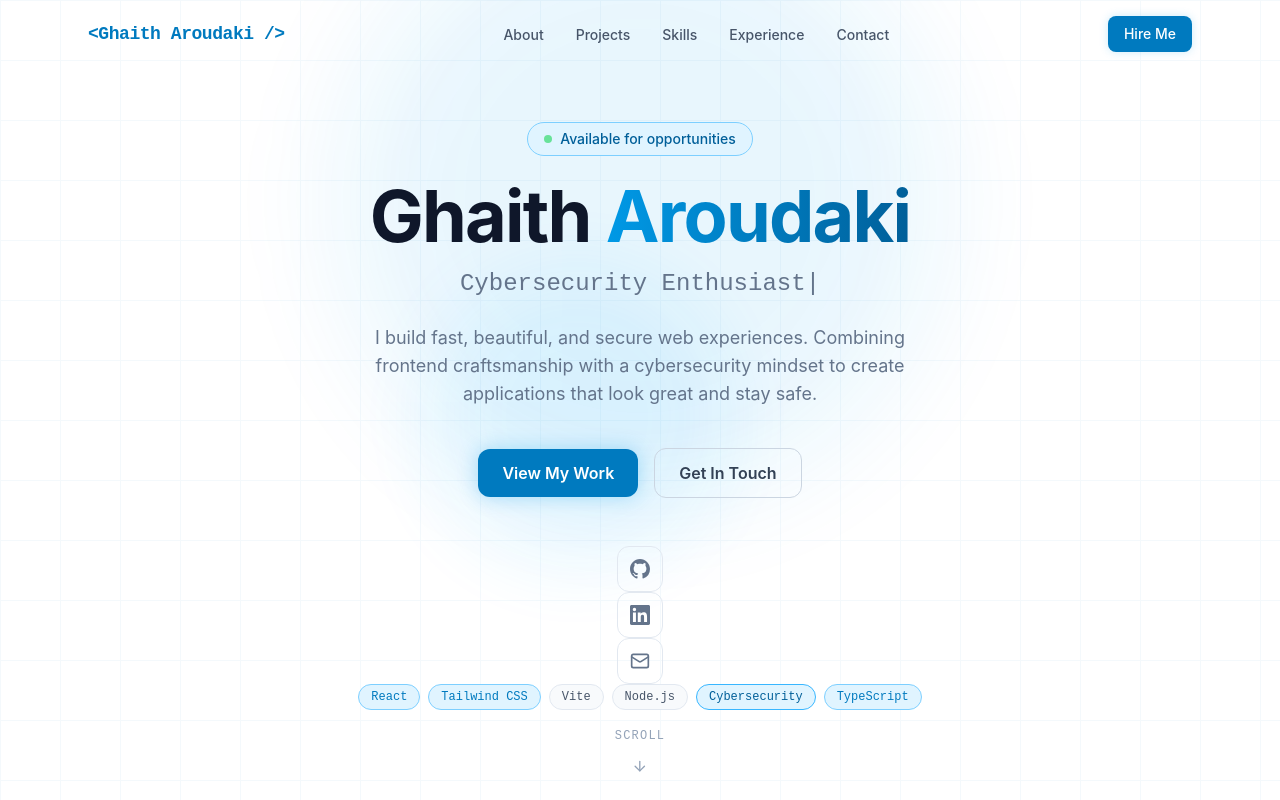
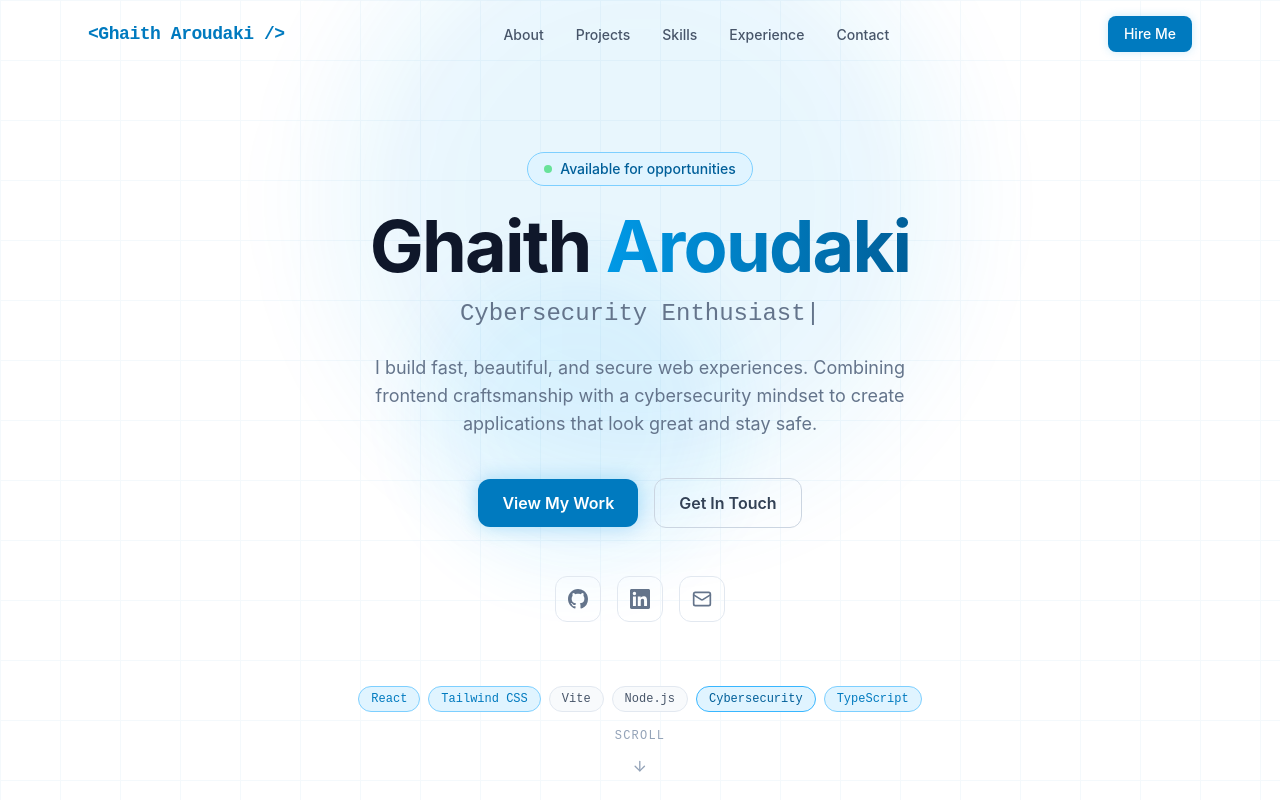
Before and after one commit to ghaitharoudaki/ghaith-portfolio, a React (Vite) app: page / in a window 1280 px wide. Shown: the top 800 px of the page. Built offline with nearby package versions, Linux system fonts and the light colour scheme.

Commit message:
fixed some UI

```diff
--- a/src/sections/Hero.jsx
+++ b/src/sections/Hero.jsx
@@ -1,6 +1,6 @@
 import { TypeAnimation } from "react-type-animation";
 import { motion } from "framer-motion";
-import { ArrowDown, Code2, ExternalLink, Mail } from "lucide-react";
+import { ArrowDown, Mail } from "lucide-react";
 
 const techBadges = [
   { label: "React", color: "text-ocean-500 border-ocean-200 bg-ocean-50" },
@@ -57,7 +57,7 @@ export default function Hero() {
       <div className="absolute top-1/3 left-1/3 w-[300px] h-[300px] rounded-full bg-ocean-300/10 blur-2xl pointer-events-none animate-pulse-slow" />
 
       {/* Main content */}
-      <div className="relative z-10 max-w-6xl mx-auto px-6 pt-24 pb-16 flex flex-col items-center text-center">
+      <div className="relative z-10 max-w-6xl mx-auto px-6 pt-32 pb-16 flex flex-col items-center text-center">
 
         {/* Status badge */}
         <motion.div
@@ -137,6 +137,12 @@ export default function Hero() {
         </motion.div>
 
         {/* Social links */}
+        <motion.div
+          initial={{ opacity: 0 }}
+          animate={{ opacity: 1 }}
+          transition={{ duration: 0.6, delay: 0.6 }}
+          className="flex flex-row items-center justify-center gap-4 mb-16"
+        >
           {socialLinks.map(({ svg, href, label }) => (
             <a
               key={label}
@@ -149,6 +155,7 @@ export default function Hero() {
               {svg}
             </a>
           ))}
+        </motion.div>
 
         {/* Tech badges */}
         <motion.div
```
Lines whose indentation alone changed are shown as unchanged.
